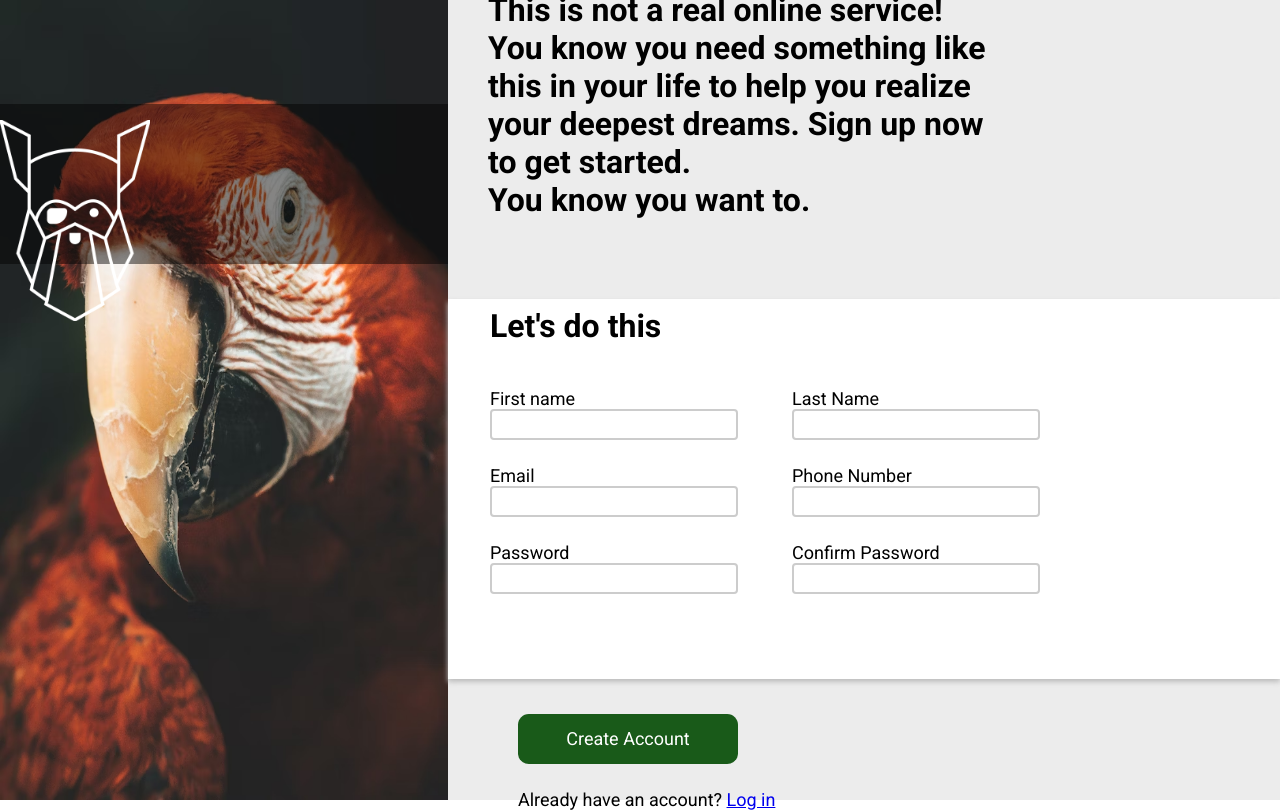
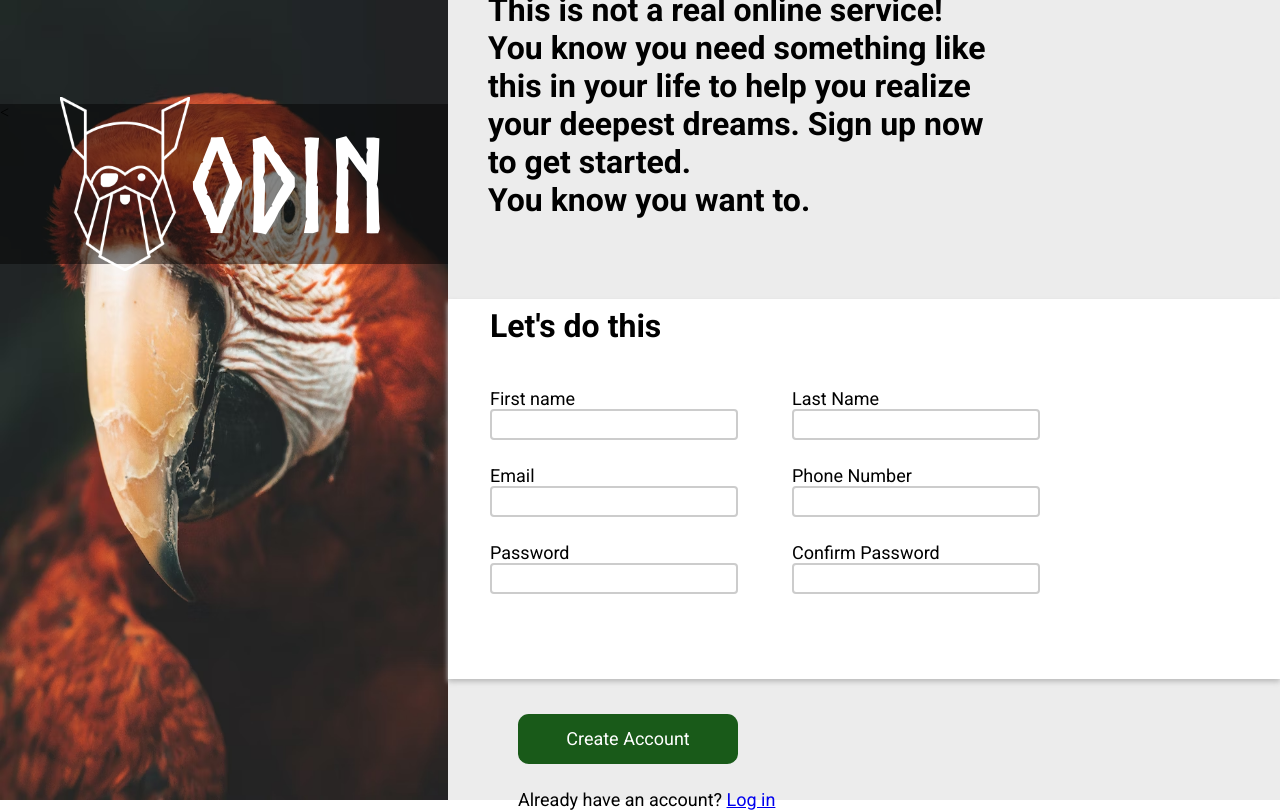
Before and after one commit to ElusiveToaster/sign-up-form, a plain HTML site: page index.html in a window 1280 px wide. Drawn offline with Linux system fonts and the light colour scheme.

Commit message:
Added logo

```diff
--- a/index.html
+++ b/index.html
@@ -13,12 +13,12 @@
 <body>
     <div class="logo-section">
         <div class="test">
-            <img src="odin-lined.png" alt="">
             <div class="logo-background">
+                <img src="odin-lined.png" alt="">
+                <h1>ODIN</h1>
         </div>
     </div>
-        </img>
-        <h1></h1>
+    <
     </div>
 
     <div class="sign-up">
--- a/styles.css
+++ b/styles.css
@@ -1,4 +1,11 @@
+@font-face {
+    font-family: 'norsebold';
+    src: url('norse-bold-webfont.woff2') format('woff2'),
+         url('norse-bold-webfont.woff') format('woff');
+    font-weight: normal;
+    font-style: normal;
 
+}
 
 body {
     display: flex;
@@ -32,11 +39,20 @@ body {
 }
 
 img {
-    position: absolute;
-    max-width: 150px;
-    top: 2vh;
+    max-width: 130px;
 
     z-index: 1;
+}
+
+.logo-background {
+    display: flex;
+    justify-content: center;
+    align-items: center;
+
+    color: white;
+    font-family: norsebold;
+    font-size: 65px;
+
 }
 
 .test {
```
Also changed, not shown: Norse-Bold.otf (added), norse-bold-webfont.woff (added), norse-bold-webfont.woff2 (added).
